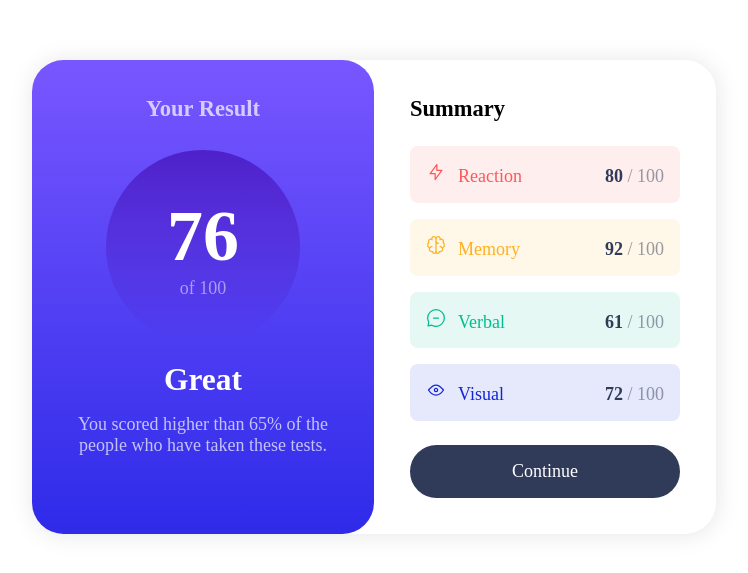
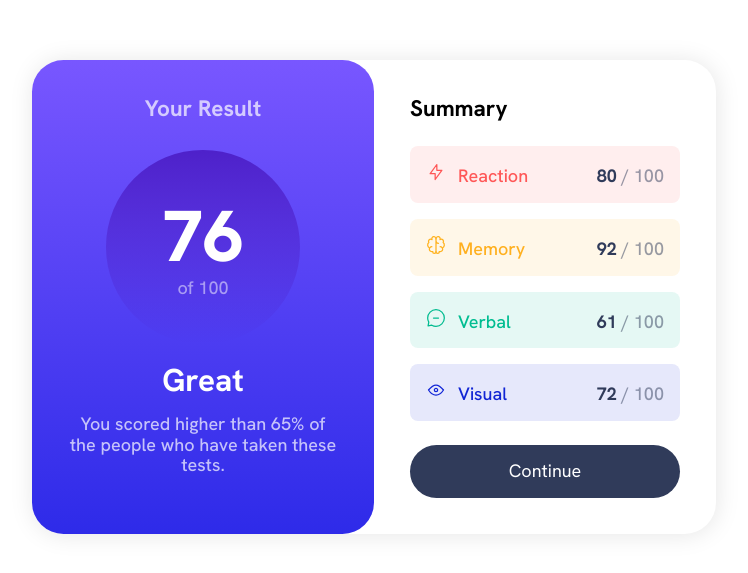
Before and after one commit to michaelmehr/results-summary-component, a website built with Vite: page index.html in a window 1280 px wide. Shown: the part 103-676 px from the top of the page, without its empty margins (266-1014 px from the left). Built offline with nearby package versions, Linux system fonts and the light colour scheme; files whose address does not match are found by name.

Commit message:
Update style.css

```diff
--- a/style.css
+++ b/style.css
@@ -1,6 +1,7 @@
 @font-face {
   font-family: Hanken Grotesk;
   src: url("HankenGrotesk-VariableFont_wght.ttf"), url("HankenGrotesk-Bold.ttf"), url("HankenGrotesk-ExtraBold.ttf"), url("HankenGrotesk-Medium.ttf");
+  src: url("assets/fonts/HankenGrotesk-VariableFont_wght.ttf");
 }
 
 * {
```
